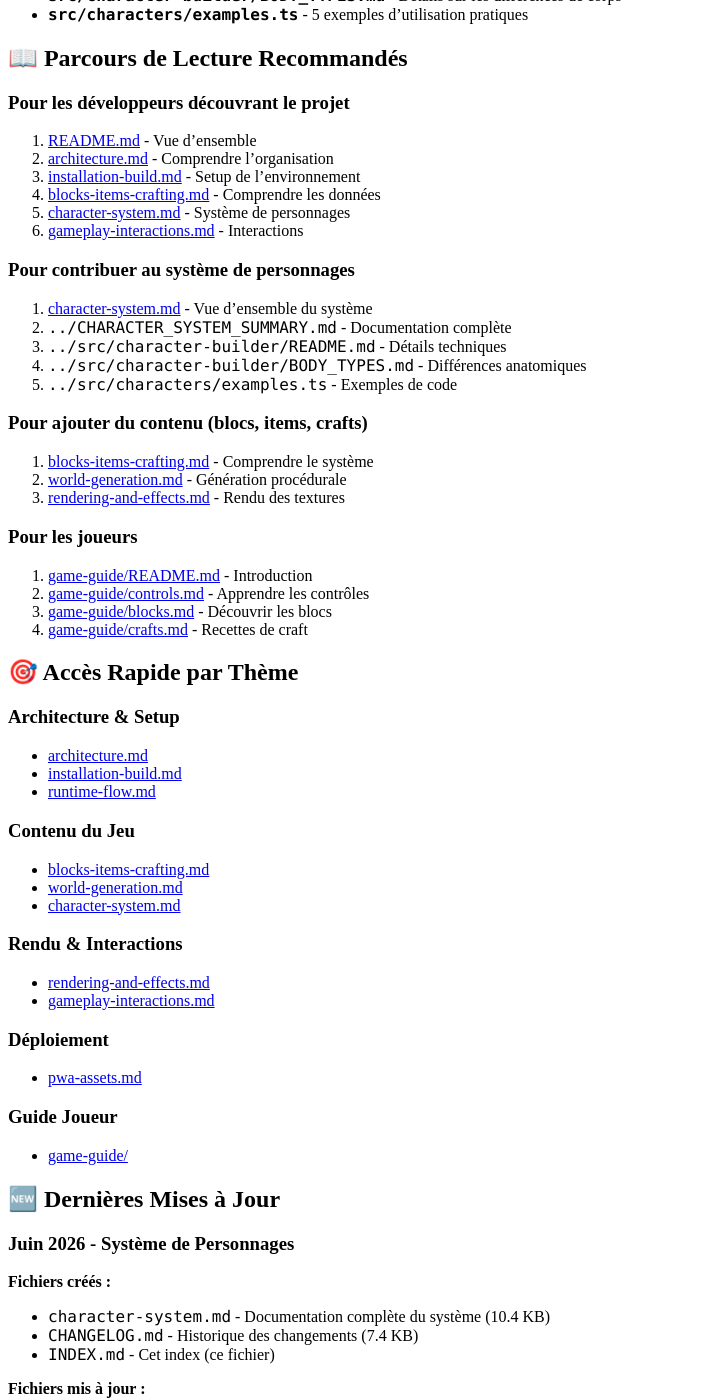
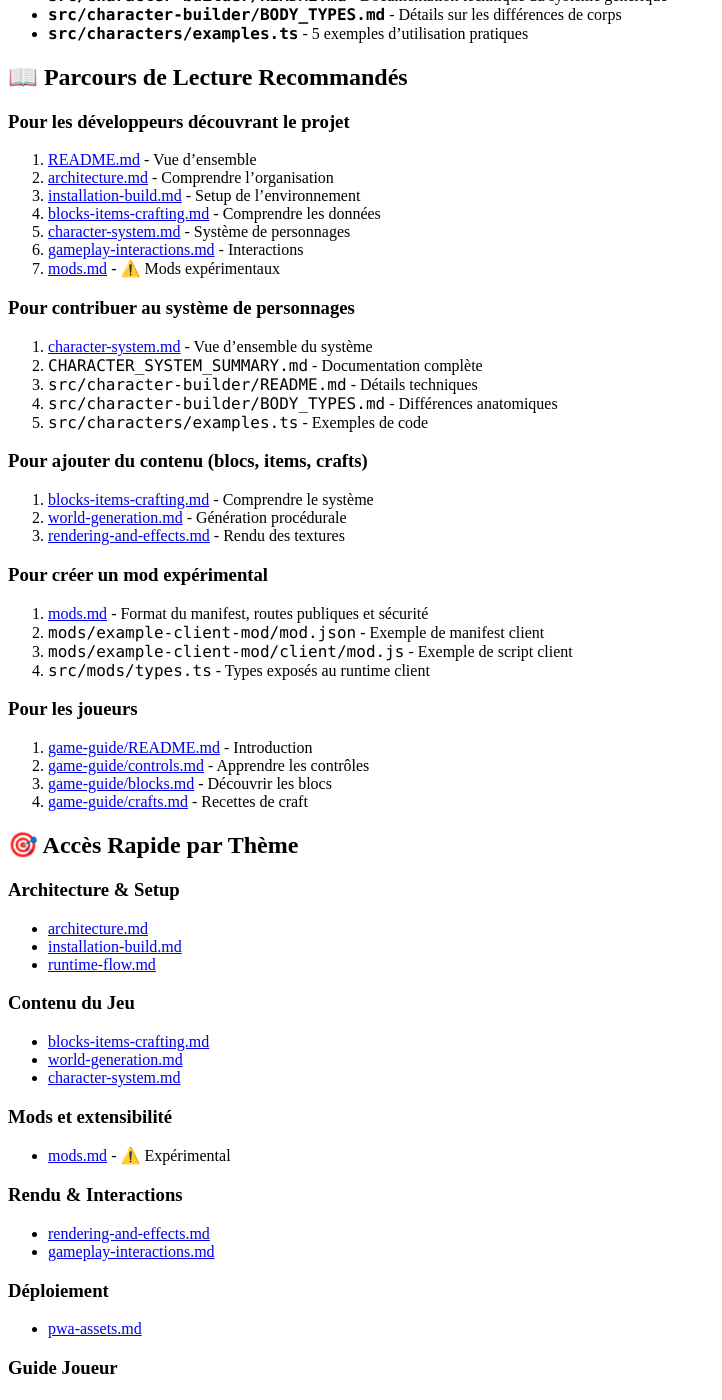
Before and after one commit to nicolachoquet06250/minecraft-webxr, a Jekyll site: the page built from docs/INDEX.md, in a window 1280 px wide and 1400 px high, scrolled down 1192 px. Shown: the whole window, without its empty margins (0-722 px from the left). Built offline with Jekyll 4.4.1, drawn with Linux system fonts in a browser that asks for light colours; our own code applies the rules of GitHub Pages for plain Markdown files; some of the changed text lies outside the part shown.

Commit message:
Référence la documentation des mods dans l'index

```diff
--- a/docs/INDEX.md
+++ b/docs/INDEX.md
@@ -16,6 +16,7 @@
 10. **[character-system.md](./character-system.md)** - ✨ Système de personnages (Steve, Alex, Custom)
 11. **[character-svg-export.md](./character-svg-export.md)** - 📸 Export SVG en perspective des personnages
 12. **[pwa-assets.md](./pwa-assets.md)** - PWA, assets et déploiement
+13. **[mods.md](./mods.md)** - ⚠️ Mods et plugins expérimentaux
 
 ### Documentation de mise à jour
 
@@ -69,20 +70,28 @@ Documentation destinée aux joueurs dans le dossier `game-guide/` :
 4. [blocks-items-crafting.md](./blocks-items-crafting.md) - Comprendre les données
 5. [character-system.md](./character-system.md) - Système de personnages
 6. [gameplay-interactions.md](./gameplay-interactions.md) - Interactions
+7. [mods.md](./mods.md) - ⚠️ Mods expérimentaux
 
 ### Pour contribuer au système de personnages
 
 1. [character-system.md](./character-system.md) - Vue d'ensemble du système
-2. `../CHARACTER_SYSTEM_SUMMARY.md` - Documentation complète
-3. `../src/character-builder/README.md` - Détails techniques
-4. `../src/character-builder/BODY_TYPES.md` - Différences anatomiques
-5. `../src/characters/examples.ts` - Exemples de code
+2. `CHARACTER_SYSTEM_SUMMARY.md` - Documentation complète
+3. `src/character-builder/README.md` - Détails techniques
+4. `src/character-builder/BODY_TYPES.md` - Différences anatomiques
+5. `src/characters/examples.ts` - Exemples de code
 
 ### Pour ajouter du contenu (blocs, items, crafts)
 
 1. [blocks-items-crafting.md](./blocks-items-crafting.md) - Comprendre le système
 2. [world-generation.md](./world-generation.md) - Génération procédurale
 3. [rendering-and-effects.md](./rendering-and-effects.md) - Rendu des textures
+
+### Pour créer un mod expérimental
+
+1. [mods.md](./mods.md) - Format du manifest, routes publiques et sécurité
+2. `mods/example-client-mod/mod.json` - Exemple de manifest client
+3. `mods/example-client-mod/client/mod.js` - Exemple de script client
+4. `src/mods/types.ts` - Types exposés au runtime client
 
 ### Pour les joueurs
 
@@ -103,6 +112,9 @@ Documentation destinée aux joueurs dans le dossier `game-guide/` :
 - [world-generation.md](./world-generation.md)
 - [character-system.md](./character-system.md)
 
+### Mods et extensibilité
+- [mods.md](./mods.md) - ⚠️ Expérimental
+
 ### Rendu & Interactions
 - [rendering-and-effects.md](./rendering-and-effects.md)
 - [gameplay-interactions.md](./gameplay-interactions.md)
@@ -114,6 +126,23 @@ Documentation destinée aux joueurs dans le dossier `game-guide/` :
 - [game-guide/](./game-guide/)
 
 ## 🆕 Dernières Mises à Jour
+
+### Juin 2026 - Système de mods expérimental
+
+**Fichiers créés :**
+- `mods.md` - Documentation technique du système de mods/plugins expérimentaux
+
+**Fichiers mis à jour :**
+- `README.md` - Ajout du chapitre mods au sommaire
+- `INDEX.md` - Ajout du parcours de lecture pour créer un mod
+- `pwa-assets.md` - Navigation vers la page mods
+
+**Nouveautés documentées :**
+- ⚠️ Flag expérimental du système de mods
+- ⚠️ Structure `mods/<id>/mod.json`
+- ⚠️ Routes publiques `/api/mods/manifest` et `/mods/{id}/...`
+- ⚠️ Allow-list des fichiers client exposés
+- ⚠️ Limites actuelles et prochaines étapes
 
 ### Juin 2026 - Système de Personnages
 
```
Also changed, not shown: other parts of docs/INDEX.md (+2 -2 lines).
